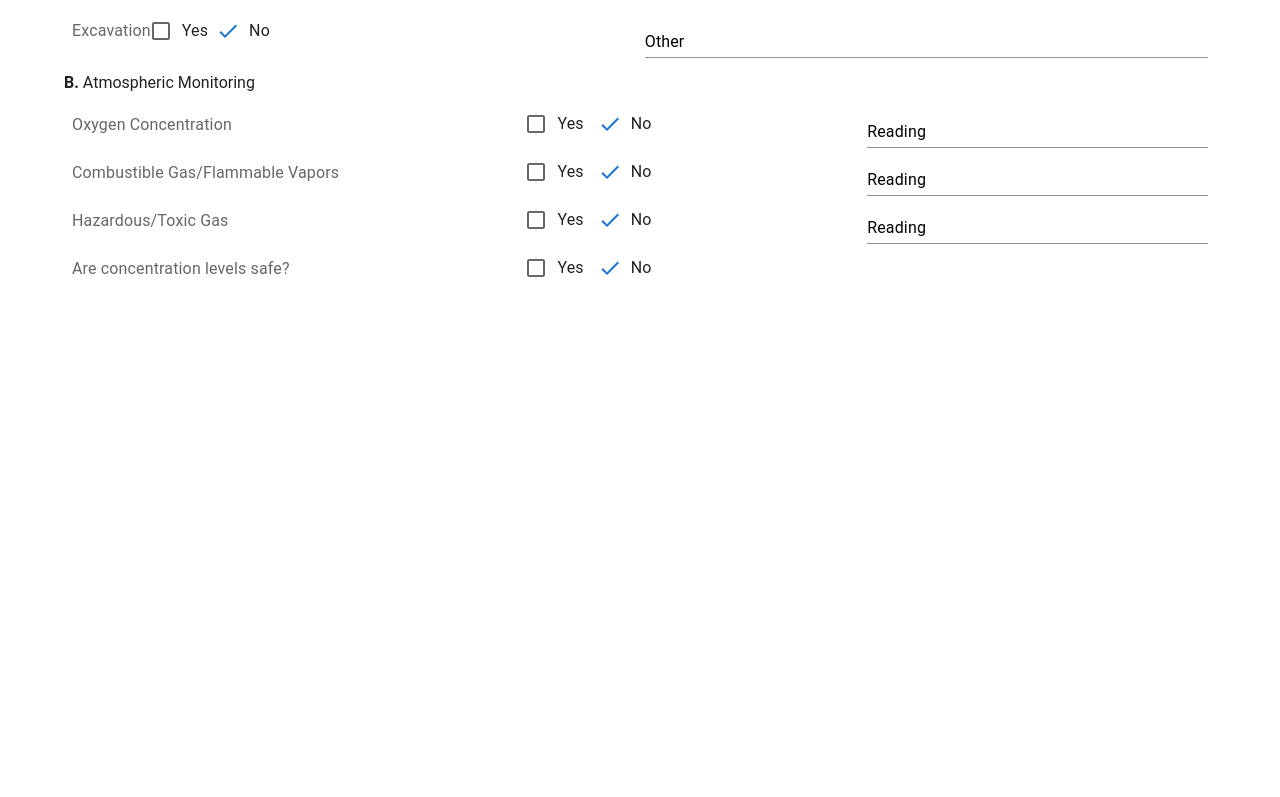
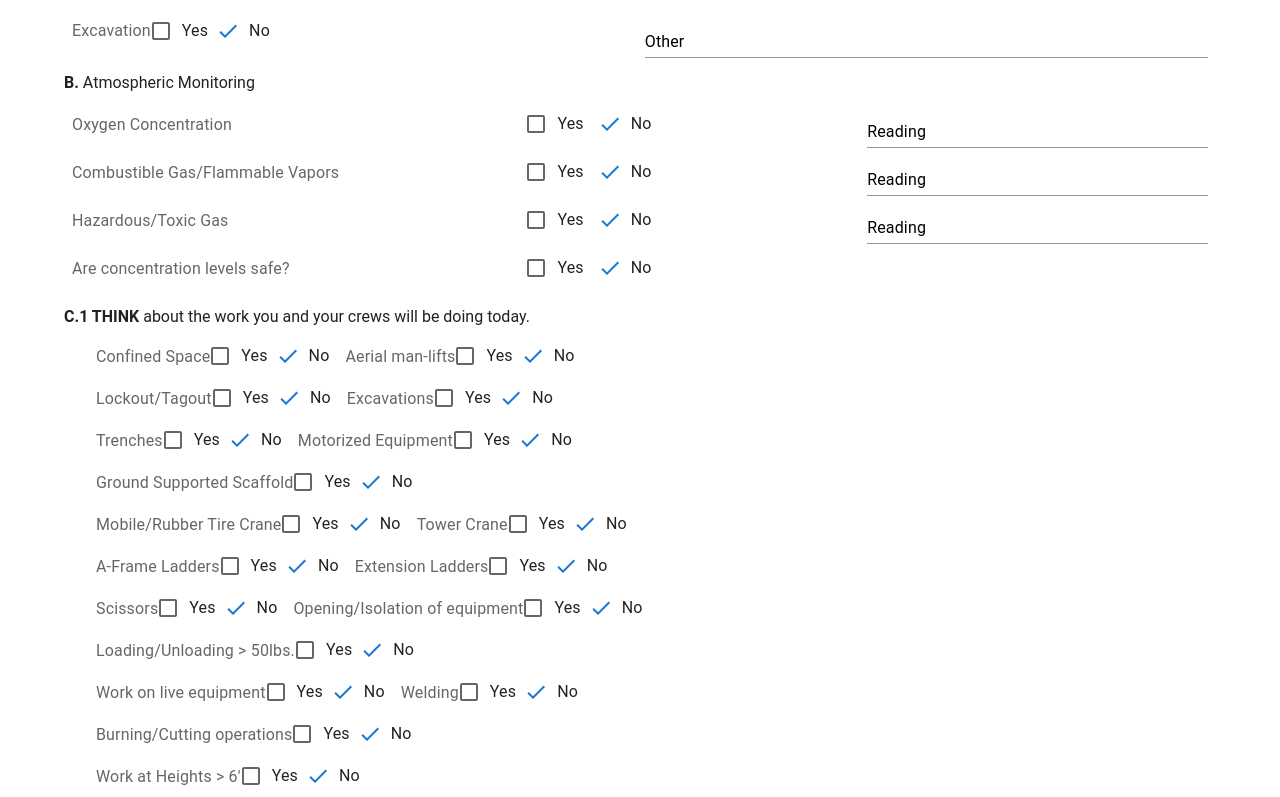
Before and after one commit to Trevor5008/jha-form-prototype, a Next.js app: page / in a window 1280 px wide. Shown: the part 481-1278 px from the top of the page. Before the commit the page ends 800 px from the top, so only its background shows below. Built offline with nearby package versions, Linux system fonts and the light colour scheme.

Commit message:
Added section c1 options

```diff
--- a/app/page.jsx
+++ b/app/page.jsx
@@ -14,7 +14,8 @@ import {
    sectionBOpts,
    projectData,
    companyNames,
-   supervisors
+   supervisors,
+   situationElements
 } from "@/lib/options"
 import SectionAOptions from "./components/SectionAOptions"
 import SectionBOptions from "./components/SectionBOptions"
@@ -261,6 +262,27 @@ export default function Home() {
                )}
             </Box>
          </Container>
+         {/* Section C */}
+         <Container className="mt-4 px-0">
+         <Typography
+               variant="h3"
+               marginBottom={1}
+            >
+               <span className="font-bold" >C.1 </span>
+               <span className="font-bold" >THINK </span>
+               about the work you and your crews will be doing today.
+            </Typography>
+            <Box
+                  sx={{
+                     width: { tablet: "50%" },
+                     marginLeft: { tablet: 2, md: 4 }
+                  }}
+               >
+            {situationElements.map((opt, idx) => {
+               return <SectionAOptions option={opt} />
+            })}
+            </Box>
+         </Container>
       </main>
    )
 }
--- a/lib/options.js
+++ b/lib/options.js
@@ -33,3 +33,24 @@ export const supervisors = [
     "Sosa, Tony",
     "Manto, Karl"
 ]
+
+export const situationElements = [
+    "Confined Space",
+    "Aerial man-lifts",
+    "Lockout/Tagout",
+    "Excavations",
+    "Trenches",
+    "Motorized Equipment",
+    "Ground Supported Scaffold",
+    "Mobile/Rubber Tire Crane",
+    "Tower Crane",
+    "A-Frame Ladders",
+    "Extension Ladders",
+    "Scissors",
+    "Opening/Isolation of equipment",
+    "Loading/Unloading > 50lbs.",
+    "Work on live equipment",
+    "Welding",
+    "Burning/Cutting operations",
+    "Work at Heights > 6'"
+]
```
